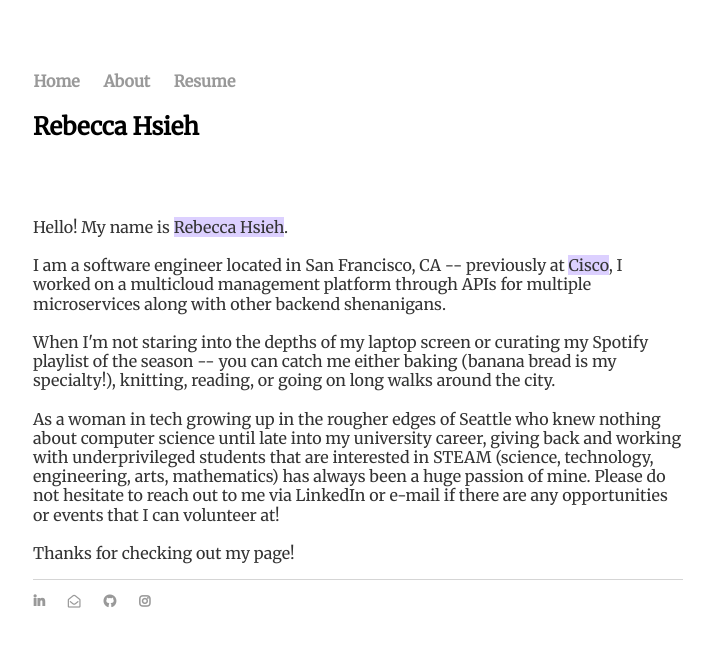
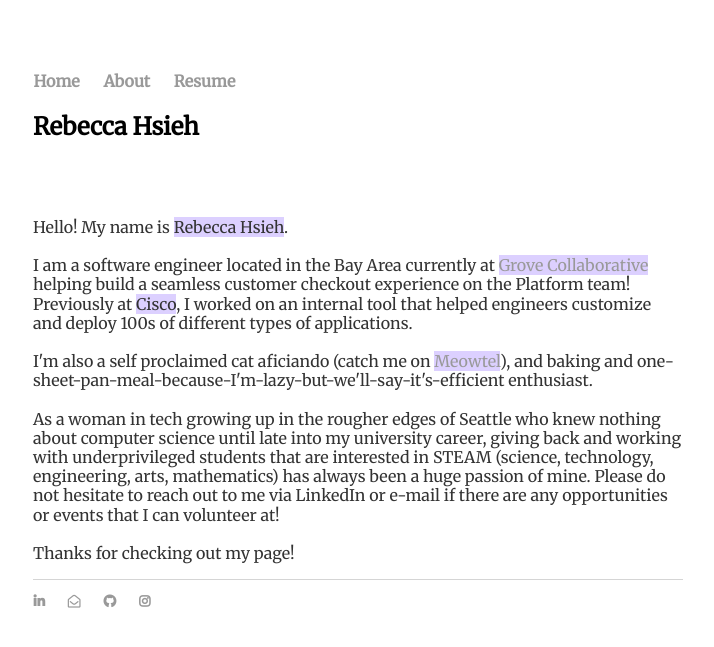
Before and after one commit to therealslimhsiehdy/therealslimhsiehdy.github.io, a Jekyll site: the page about/index.html, which Jekyll copies as it is, in a window 1280 px wide. Shown: the top 647 px of the page, without its empty margins (282-996 px from the left). Built offline with Jekyll 4.4.1, drawn with Linux system fonts in a browser that asks for light colours; nearby versions of some CDN libraries.

Commit message:
Add Grove and Meowtel linkage

```diff
--- a/_layouts/default.html
+++ b/_layouts/default.html
@@ -22,7 +22,7 @@
     		<ul>
         		<li><a href="/">Home</a></li>
 	        	<li><a href="/about">About</a></li>
-        		<li><a href="/resume/Rebecca_Hsieh_Resume_2021.pdf">Resume</a></li>
+        		<li><a href="/resume/Rebecca_Hsieh_Resume_2022.pdf">Resume</a></li>
     		</ul>
 		</nav>
 		<div class="container">
--- a/about/index.html
+++ b/about/index.html
@@ -22,7 +22,7 @@
     		<ul>
         		<li><a href="/">Home</a></li>
 	        	<li><a href="/about">About</a></li>
-        		<li><a href="/resume/Rebecca_Hsieh_Resume_2021.pdf">Resume</a></li>
+        		<li><a href="/resume/Rebecca_Hsieh_Resume_2022.pdf">Resume</a></li>
     		</ul>
 		</nav>
 		<div class="container">
@@ -33,10 +33,11 @@
 				<p>Hello! My name is <span style="background-color: #DCD0FF">Rebecca Hsieh</span>.
 				<br>
 				<br>
-				I am a software engineer located in San Francisco, CA -- previously at <span style="background-color: #DCD0FF">Cisco</span>, I worked on a multicloud management platform through APIs for multiple microservices along with other backend shenanigans.
+				I am a software engineer located in the Bay Area currently at <span style="background-color: #DCD0FF"><a HREF="www.grove.co/referrer/207641148/">Grove Collaborative</a></span> helping build a seamless customer checkout experience on the Platform team!
+				Previously at <span style="background-color: #DCD0FF">Cisco</span>, I worked on an internal tool that helped engineers customize and deploy 100s of different types of applications.
 				<br>
 				<br>
-				When I'm not staring into the depths of my laptop screen or curating my Spotify playlist of the season -- you can catch me either baking (banana bread is my specialty!), knitting, reading, or going on long walks around the city.
+				I'm also a self proclaimed cat aficiando (catch me on <span style="background-color: #DCD0FF"><a HREF="https://meowtel.com/sitter/466343e722/">Meowtel</a></span>), and baking and one-sheet-pan-meal-because-I'm-lazy-but-we'll-say-it's-efficient enthusiast.
 				<br>
 				<br>
 				As a woman in tech growing up in the rougher edges of Seattle who knew nothing about computer science until late into my university career, giving back and working with underprivileged students that are interested in STEAM (science, technology, engineering, arts, mathematics) has always been a huge passion of mine. Please do not hesitate to reach out to me via LinkedIn or e-mail if there are any opportunities or events that I can volunteer at!
```
Also changed, not shown: 2 other files.
